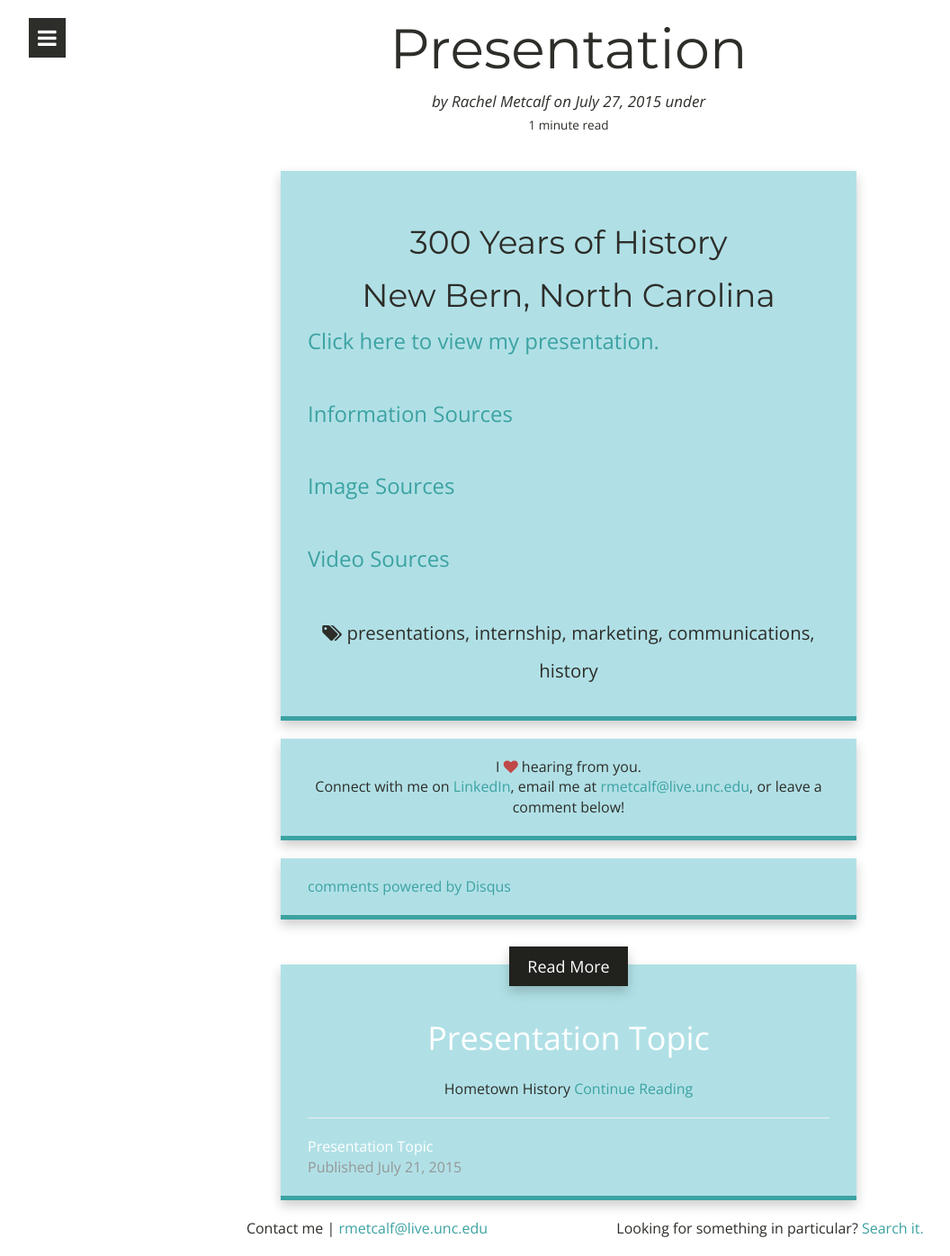
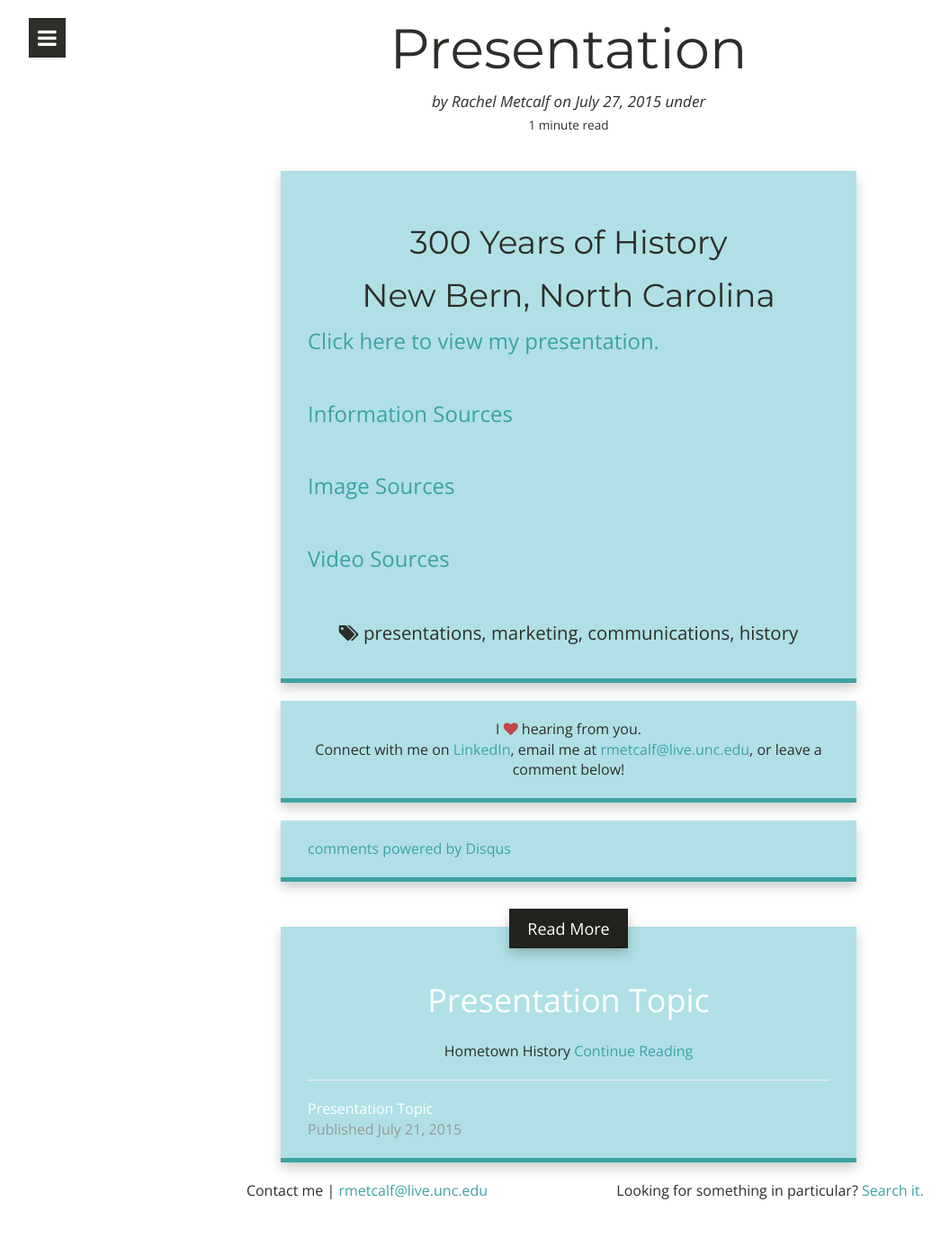
Before and after one commit to rcmetcalf/rcmetcalf.github.io, a Jekyll site: the page built from _posts/2015-07-27-presentation.md, in a window 1280 px wide. Shown: the whole page at 90% size, without its empty margins (8-1064 px from the left). Built offline with Jekyll 4.4.1, drawn with Linux system fonts in a browser that asks for light colours; nearby versions of some CDN libraries; Markdown is read by kramdown in place of the engine named in the settings; comment, search, counter and statistics services are not loaded; after the commit the page ends 1355 px from its top, so only the background shows below that.

```diff
--- a/_posts/2015-07-27-presentation.md
+++ b/_posts/2015-07-27-presentation.md
@@ -6,7 +6,6 @@
 author: Rachel Metcalf
 tags:
  - presentations
- - internship
  - marketing
  - communications
  - history
```
